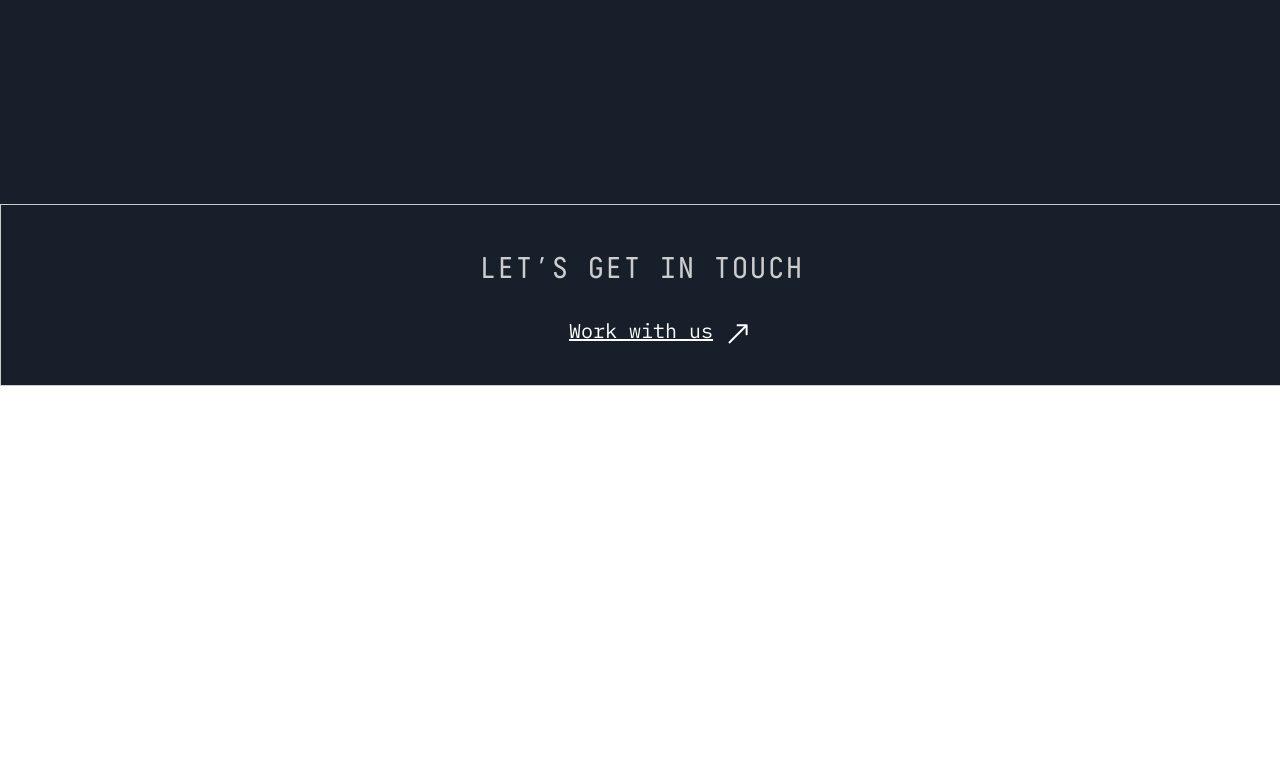
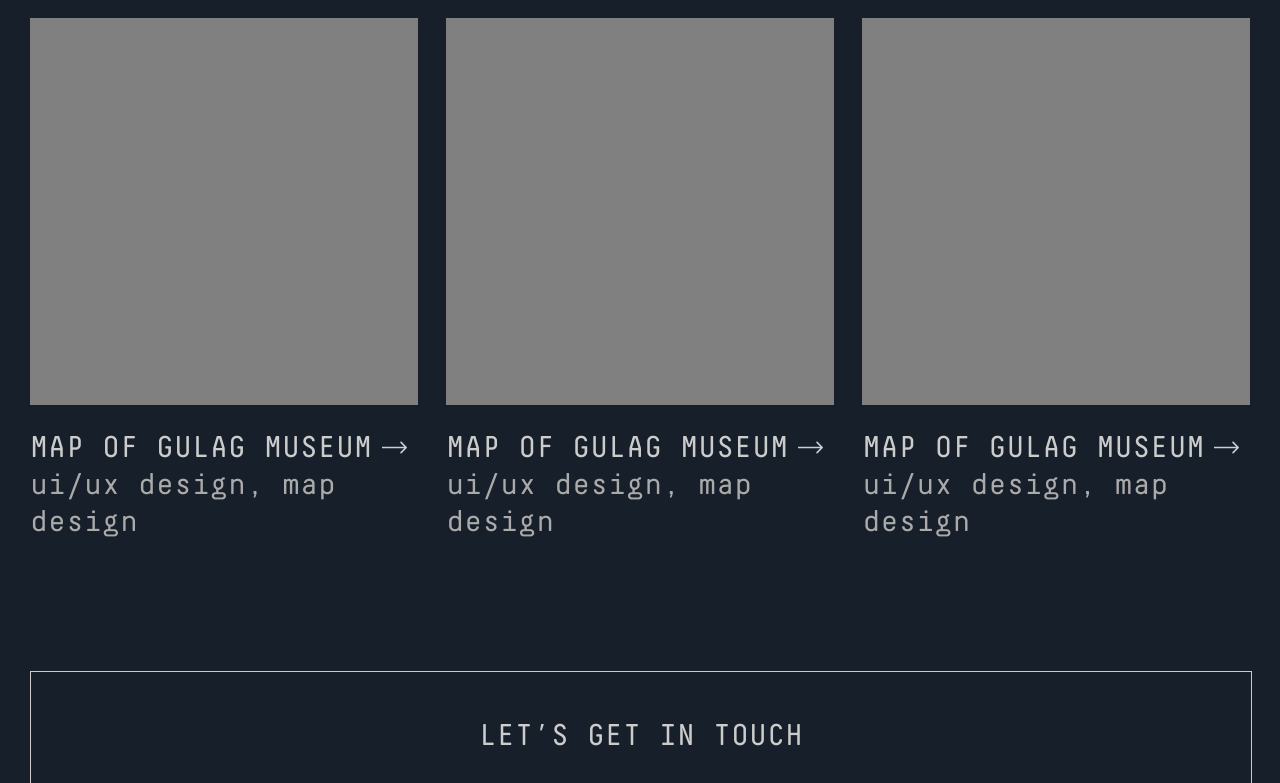
Before and after one commit to urbica/urbica.io, a Gatsby site: page /projects in a window 1280 px wide. Shown: the part 716-1499 px from the top of the page. Before the commit the page ends 1102 px from the top, so only its background shows below. Built offline with nearby package versions, Linux system fonts and the light colour scheme; Gatsby itself is replaced by a stand-in of ours; a web font is replaced by a local one.

Commit message:
add title and text for Projects

```diff
--- /dev/null
+++ b/src/components/Projects/Block/Arrow.js
@@ -0,0 +1,14 @@
+import styled from 'styled-components';
+import arrow from '../../../assets/svg/Arrow_to_bottom.svg';
+
+const Container = styled.div`
+  display: block;
+  height: 25px;
+  width: 25px;
+  margin: 0 10px 3px;
+  background: url(${arrow}) no-repeat center;
+  background-size: contain;
+  transform: rotate(-90deg);
+`;
+
+export default Container;
--- /dev/null
+++ b/src/components/Projects/Block/Container.js
@@ -0,0 +1,17 @@
+import styled from 'styled-components';
+
+const Container = styled.div`
+  width: calc(33% - 15px);
+  height: auto;
+  margin-bottom: 30px;
+
+  &::before {
+    content: "";
+    display: block;
+    padding-top: 100%;
+    background: gray;
+    cursor: pointer;
+  }
+`;
+
+export default Container;
--- /dev/null
+++ b/src/components/Projects/Block/Text.js
@@ -0,0 +1,10 @@
+import styled from 'styled-components';
+
+const Text = styled.div`
+  font-size: 30px;
+  line-height: 37px;
+  text-transform: lowercase;
+  color: #aaaaaa;
+`;
+
+export default Text;
--- /dev/null
+++ b/src/components/Projects/Block/Title.js
@@ -0,0 +1,22 @@
+import styled from 'styled-components';
+
+const Container = styled.div`
+  display: flex;
+  position: relative;
+  font-size: 30px;
+  line-height: 37px;
+  text-transform: uppercase;
+  padding-top: 25px;
+
+  align-items: center;
+
+  color: #cccccc;
+
+  cursor: pointer;
+
+  &:hover {
+    opacity: 0.5;
+  }
+`;
+
+export default Container;
--- /dev/null
+++ b/src/components/Projects/Block/index.js
@@ -0,0 +1,16 @@
+import React from 'react';
+
+import Container from './Container';
+import Title from './Title';
+import Text from './Text';
+import Arrow from './Arrow';
+
+export default () => (
+  <Container>
+    <Title>
+      MAP OF GULAG MUSEUM
+      <Arrow />
+    </Title>
+    <Text>UI/UX design, map design</Text>
+  </Container>
+);
--- a/src/components/Projects/Container.js
+++ b/src/components/Projects/Container.js
@@ -3,9 +3,9 @@
 const Container = styled.div`
   display: flex;
   flex-direction: column;
+
   width: 100%;
-  min-height: calc(100vh - 265px);
-  padding-top: 200px;
+  padding-top: 80px;
 
   box-sizing: border-box;
   align-items: center;
--- /dev/null
+++ b/src/components/Projects/Content.js
@@ -0,0 +1,11 @@
+import styled from 'styled-components';
+
+const Content = styled.div`
+  display: flex;
+  position: relative;
+  justify-content: space-between;
+  flex-wrap: wrap;
+  padding-bottom: 100px;
+`;
+
+export default Content;
--- a/src/components/Projects/index.js
+++ b/src/components/Projects/index.js
@@ -1,14 +1,27 @@
 import React from 'react';
-import Container from './Container';
+import GetInTouchBlock from '../GetInTouchBlock';
 import Wrap from '../Wrap';
 import Title from '../Title';
 
+import Container from './Container';
+import Content from './Content';
+import Block from './Block';
+
 export default () => (
   <Container>
-    <Wrap>
-      <Title style={{ paddingLeft: 20 }}>
+    <Wrap style={{ paddingTop: 30 }} disableBorder>
+      <Title>
         Selected projects
       </Title>
+      <Content>
+        <Block />
+        <Block />
+        <Block />
+        <Block />
+        <Block />
+        <Block />
+      </Content>
+      <GetInTouchBlock />
     </Wrap>
   </Container>
 );
--- a/src/pages/projects.js
+++ b/src/pages/projects.js
@@ -1,11 +1,9 @@
 import React from 'react';
 import Layout from '../components/Layout';
 import Projects from '../components/Projects';
-import Footer from '../components/GetInTouchBlock';
 
 export default () => (
   <Layout>
     <Projects />
-    <Footer />
   </Layout>
 );
```
